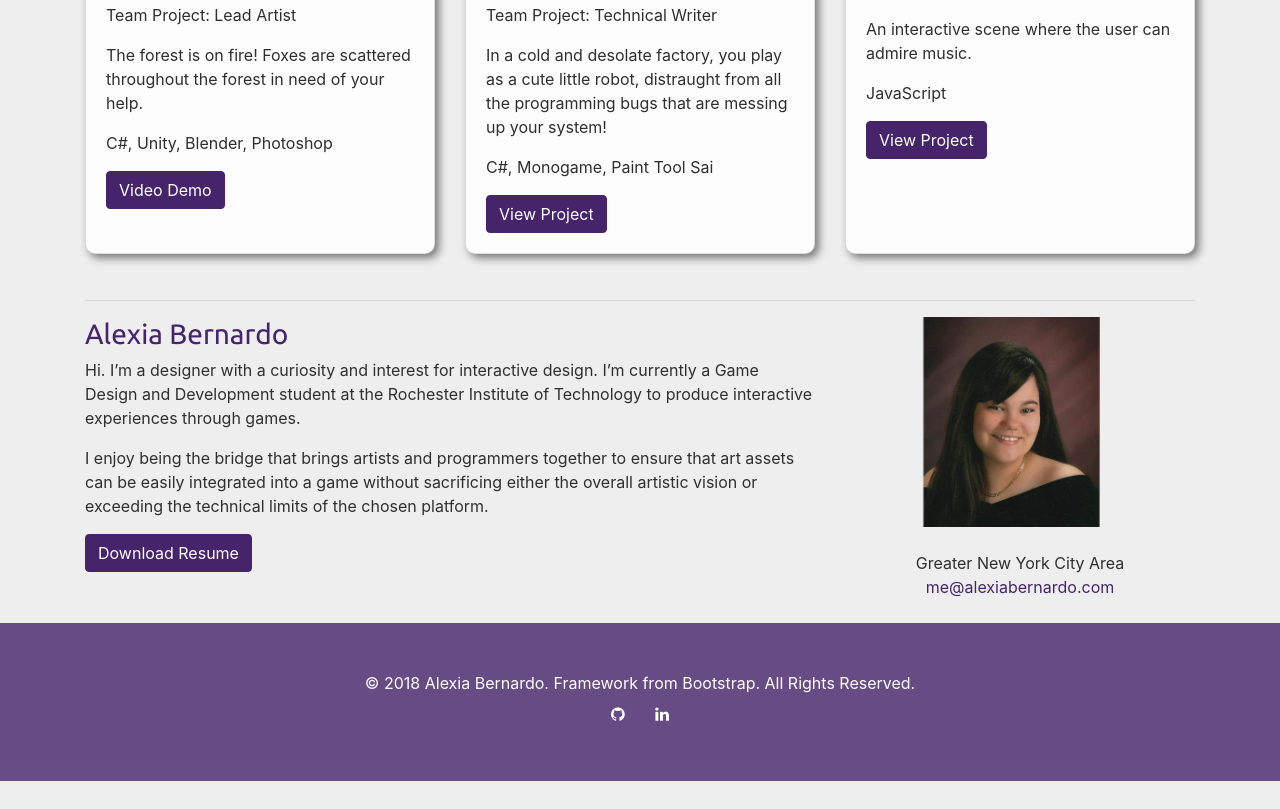
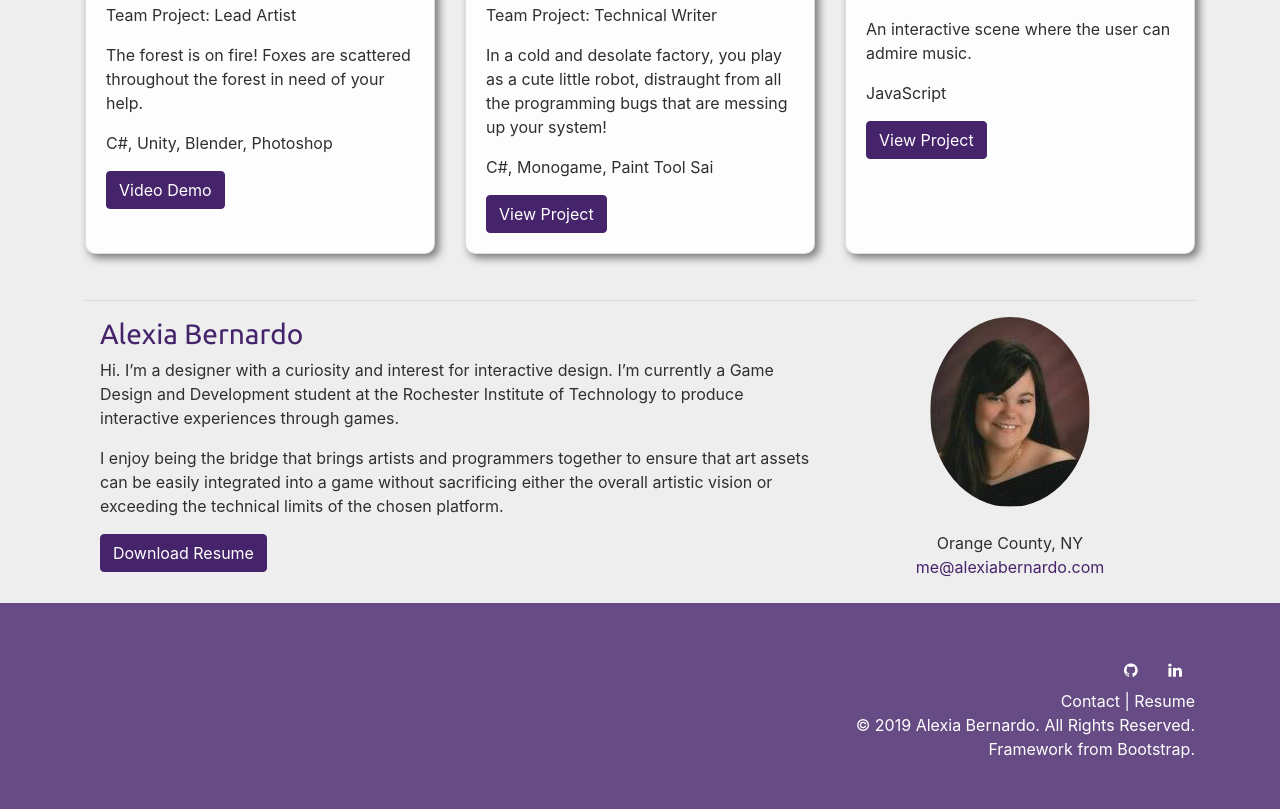
Before and after one commit to abernardo97/Website, a plain HTML site: page index.html in a window 1280 px wide. Shown: the part 1013-1822 px from the top of the page. Before the commit the page ends 1794 px from the top, so only its background shows below. Drawn offline with nearby package versions, Linux system fonts and the light colour scheme.

Commit message:
updated footer and me.png

```diff
--- a/css/custom.css
+++ b/css/custom.css
@@ -47,7 +47,7 @@ a:hover, a:active {
     border-color:#46246B;
 }
 
-.navbar-expand-lg, .py-5{
+.navbar-expand-lg, .footer{
     background-color:rgba(70,36,107,0.8);
 }
 
--- a/index.html
+++ b/index.html
@@ -142,6 +142,7 @@
       <hr>
 
     <!-- About Section -->
+    <div class = "container">
       <div class="row mb-4">
           <div class="col-md-8">
             <h3>Alexia Bernardo</h3>
@@ -149,19 +150,19 @@
             <p>I enjoy being the bridge that brings artists and programmers together to ensure that art assets can be easily integrated into a game without sacrificing either the overall artistic vision or exceeding the technical limits of the chosen platform.</p>
             <a class="btn btn-primary" href="media/AlexiaBernardoResume.pdf">Download Resume</a>
           </div>
-        <div class="col-md-4">
-            <img class="img-fluid rounded mb-4" src="media/Me.png" alt="Picture of Me">
-            <p class="m-0 text-center">Greater New York City Area</p>
-            <p class="m-0 text-center"><a href="mailto:me@alexiabernardo.com">me@alexiabernardo.com</a></p>
+          <div class="col-md-4 text-center">
+              <img class="img-fluid rounded-circle mb-4 me" src="media/me.jpg" alt="Picture of Me">
+              <p class="m-0">Orange County, NY</p>
+              <p class="m-0"><a href="mailto:me@alexiabernardo.com">me@alexiabernardo.com</a></p>
+          </div>
         </div>
       </div>
     </div>
 
     <!-- Footer -->
-    <footer class= "py-5">
-      <div class="footer">
-        <p class="m-0 text-center text-white">&copy; 2018 Alexia Bernardo. Framework from <a href="https://getbootstrap.com/">Bootstrap</a>. All Rights Reserved.</p>
-        <p class="m-0 text-center text-white">
+    <footer class= "py-5 footer">
+      <div class= "container">
+          <p class="m-0 text-right text-white">
               <a href= "https://github.com/abernardo97" class="btn btn-social-icon btn-github">
                 <span class="fa fa-github"></span>
               </a>
@@ -169,6 +170,9 @@
                 <span class="fa fa-linkedin"></span>
               </a>
             </p>
+        <p class="m-0 text-right text-white"><a href="mailto:me@alexiabernardo.com">Contact</a> |<a href="media/AlexiaBernardoResume.pdf"> Resume</a></p>
+        <p class="m-0 text-right text-white">&copy; 2019 Alexia Bernardo. All Rights Reserved.</p>
+        <p class="m-0 text-right text-white">Framework from <a href="https://getbootstrap.com/">Bootstrap.</a></p>
       </div>
     </footer>
 
```
Also changed, not shown: media/Me.png (deleted), media/me.jpg (added). Lines whose indentation alone changed are shown as unchanged.
